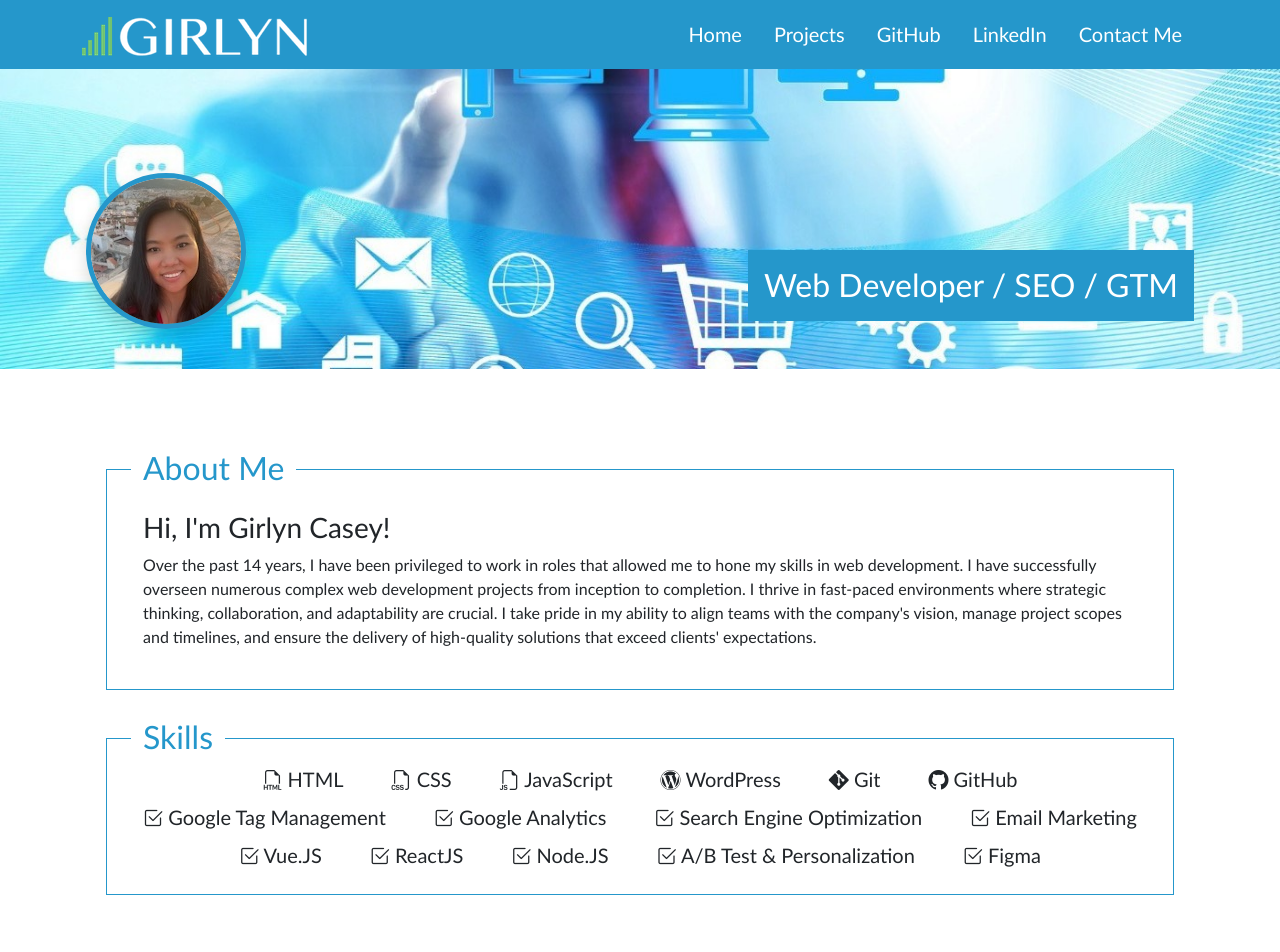
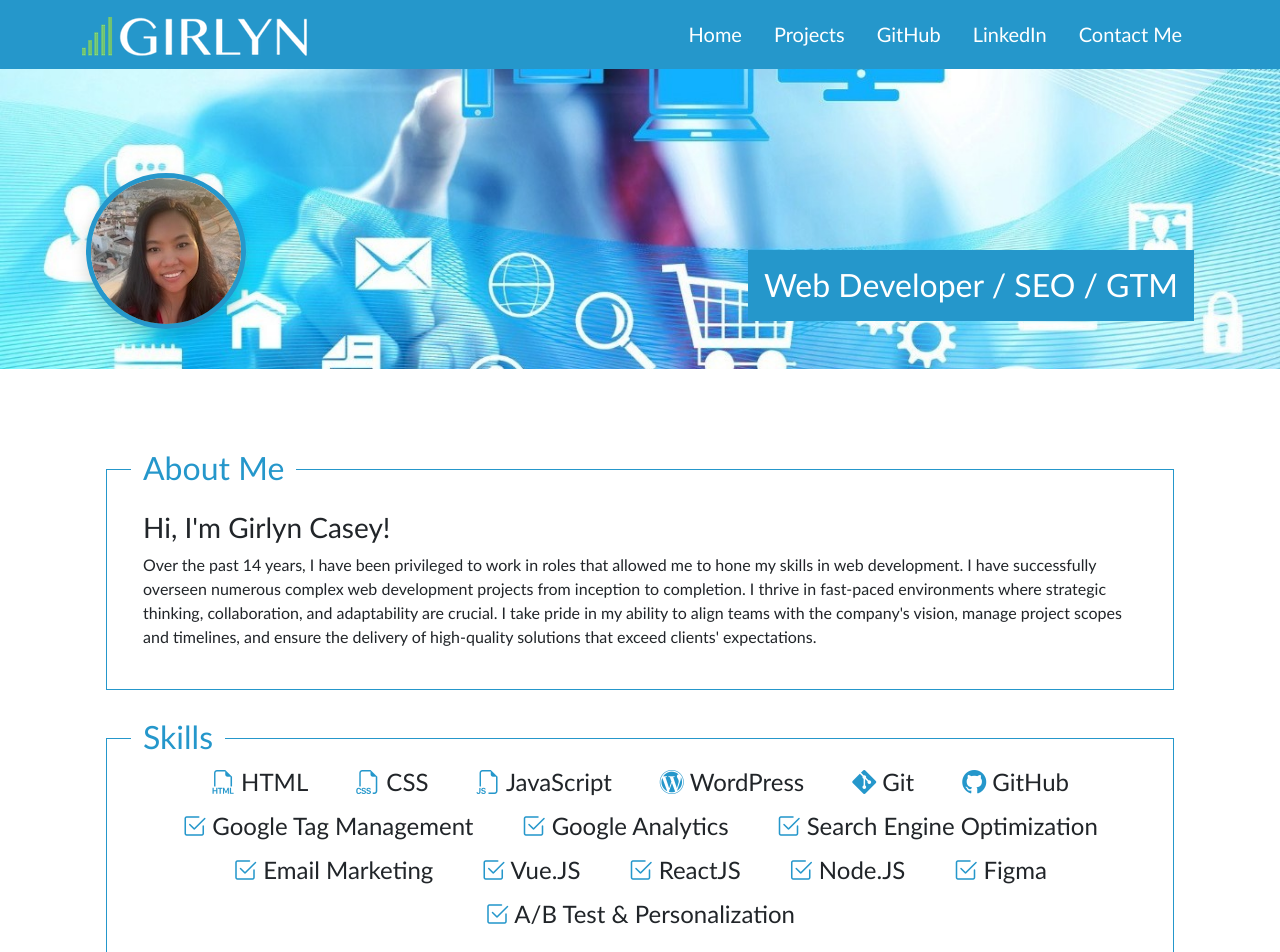
Before and after one commit to caseygirlyn/React-Portfolio, a React (Vite) app: page / in a window 1280 px wide. Shown: the top 952 px of the page. Built offline with nearby package versions, Linux system fonts and the light colour scheme.

Commit message:
update skills section

```diff
--- a/src/components/Home.jsx
+++ b/src/components/Home.jsx
@@ -21,7 +21,7 @@ export default function Home() {
         <section className="row p-4 border-1 mx-4 my-5">
             <h2 className="primary-color w-auto bg-white d-flex align-items-center">Skills</h2>
             <div>
-                <div className="column-gap-3 column-gap-md-5 row-gap-2 d-flex flex-wrap fs-5 justify-content-center mb-2">
+                <div className="column-gap-3 column-gap-md-5 row-gap-2 d-flex flex-wrap fs-4 justify-content-center mb-2">
                     <span><i className="bi bi-filetype-html"></i> HTML</span>
                     <span><i className="bi bi-filetype-css"></i> CSS</span>
                     <span><i className="bi bi-filetype-js"></i> JavaScript</span>
@@ -29,7 +29,7 @@ export default function Home() {
                     <span><i className="bi bi-git"></i> Git</span>
                     <span><i className="bi bi-github"></i> GitHub</span>
                 </div>
-                <div className="column-gap-3 column-gap-md-5 row-gap-2 d-flex flex-wrap fs-5 justify-content-center">
+                <div className="column-gap-3 column-gap-md-5 row-gap-2 d-flex flex-wrap fs-4 justify-content-center">
                     <span><i className="bi bi-check2-square"></i> Google Tag Management</span>
                     <span><i className="bi bi-check2-square"></i> Google Analytics</span>
                     <span><i className="bi bi-check2-square"></i> Search Engine Optimization</span>
@@ -37,8 +37,8 @@ export default function Home() {
                     <span><i className="bi bi-check2-square"></i> Vue.JS</span>
                     <span><i className="bi bi-check2-square"></i> ReactJS</span>
                     <span><i className="bi bi-check2-square"></i> Node.JS</span>
+                    <span><i className="bi bi-check2-square"></i> Figma</span>
                     <span><i className="bi bi-check2-square"></i> A/B Test &amp; Personalization</span>
-                    <span><i className="bi bi-check2-square"></i> Figma</span>
                 </div>
             </div>
         </section>
--- a/src/main.css
+++ b/src/main.css
@@ -54,6 +54,10 @@ html, body, #root {
   min-height: 206px !important;
 }
 
+i.bi {
+  color: var(--primary-color);
+}
+
 /* card style */
 .card {
   border-color: var(--primary-color) !important;
```
